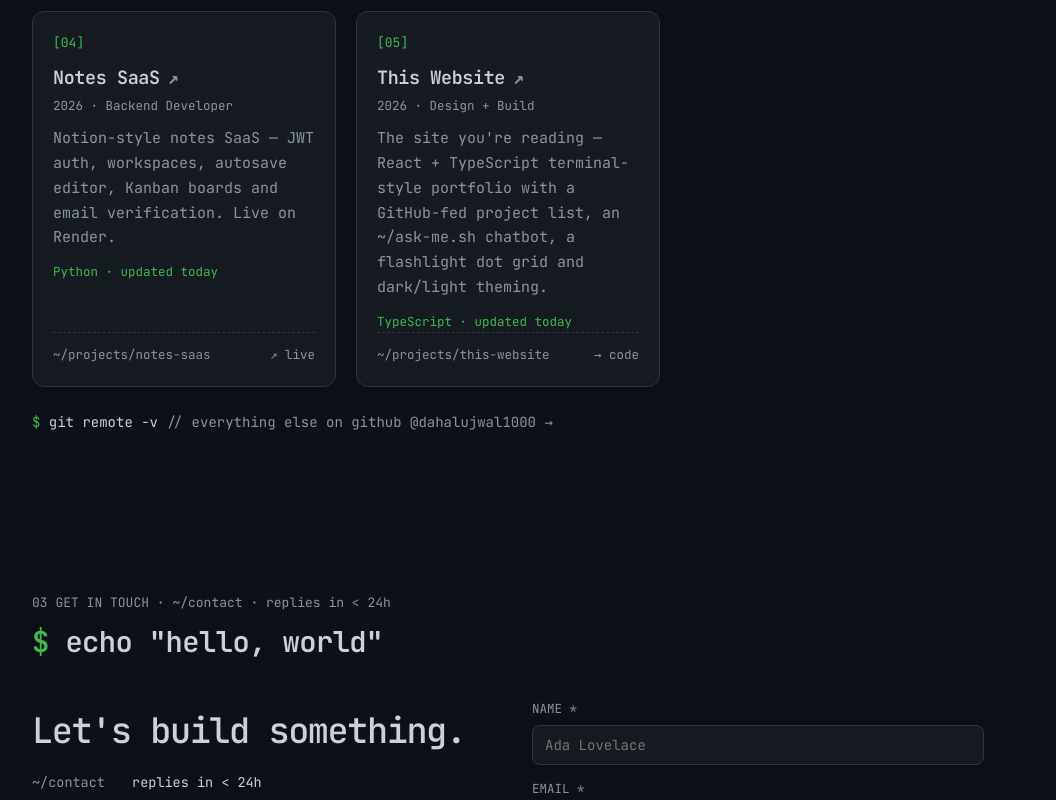
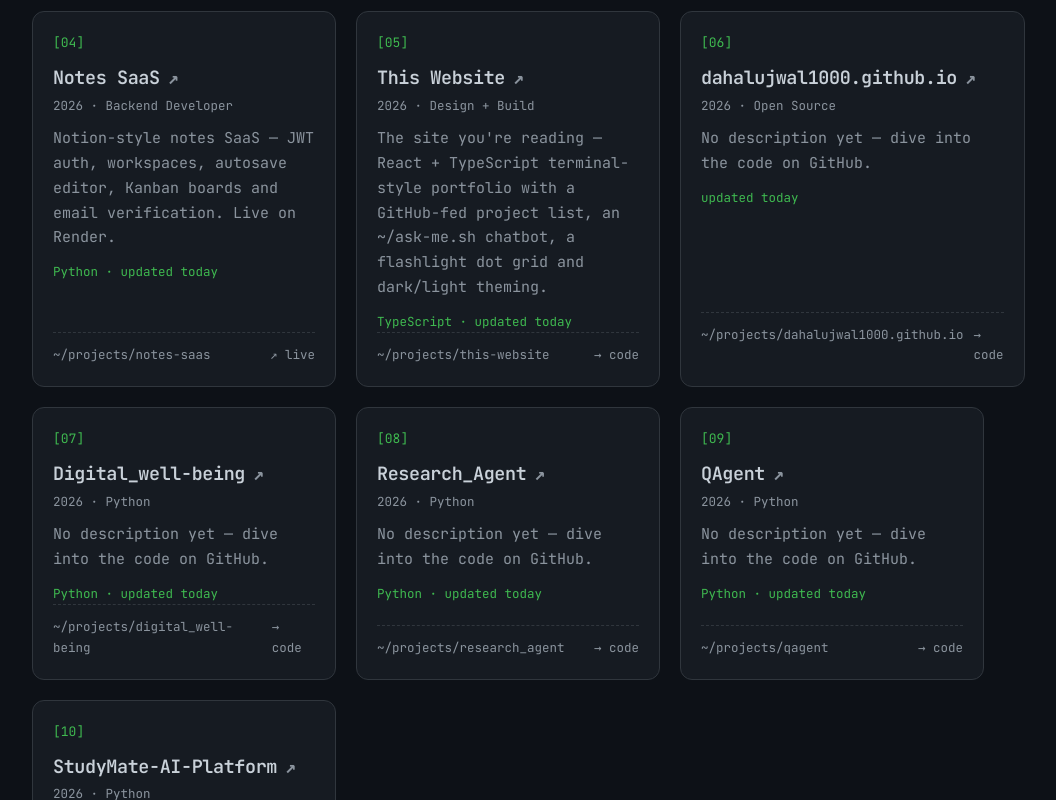
Before and after one commit to dahalujwal1000/dahalujwal1000.github.io, a React (Vite) app: page / in a window 1280 px wide. Shown: the part 1260-2060 px from the top of the page, without its empty margins (132-1188 px from the left). Built offline with nearby package versions, Linux system fonts and the light colour scheme; no server answers.

Commit message:
first commit

```diff
--- a/src/github.gen.ts
+++ b/src/github.gen.ts
@@ -15,6 +15,83 @@ export type GithubRepo = {
 };
 
 export const githubRepos: GithubRepo[] = [
+  {
+    "name": "dahalujwal1000.github.io",
+    "description": "",
+    "topics": [],
+    "language": "",
+    "stars": 0,
+    "pushedAt": "2026-09-17T12:01:05Z",
+    "url": "https://github.com/dahalujwal1000/dahalujwal1000.github.io",
+    "homepage": "",
+    "readMe": ""
+  },
+  {
+    "name": "Digital_well-being",
+    "description": "",
+    "topics": [],
+    "language": "Python",
+    "stars": 0,
+    "pushedAt": "2026-09-15T22:53:15Z",
+    "url": "https://github.com/dahalujwal1000/Digital_well-being",
+    "homepage": "",
+    "readMe": "Digital Wellbeing for Windows (v1.2)\nA Digital-Wellbeing-style single Windows app:\ntoday's Active screen time, Laptop open time, Idle time, Unlocks,\nhourly activity chart, top apps/websites, laptop sessions timeline —\ntracked by a background engine that lives in the system tray, viewed in a\npolished dashboard with animated ring, hover tooltips, click-to-jump week\nchart and pull-to-refresh. Restart-proof by design.\nv1 scope: tracking + storage + dashboard UI. NO blocking / task-kill.\nStack\nPython 3.11+ · CustomTkinter · SQLite · Win32 API via ctypes · PyInstaller\nRun from source (dev)\npowershell\n1. Install Python 3.11+ (winget install Python.Python.3.12) if needed\n2. From this folder:\npip install -r requirements.txt\npython runapp.py # tracker + tray (normal use)\npython runapp.py --dashboard # dashboard window\npython smoketest.py # opens the UI, auto-closes\nThe ONE executable\nThe whole product ships as a single exe:\n Command What it does \n------\n DigitalWellbeing.exe tracker + system tray (normal use / autostart) \n DigitalWellbeing.exe --dashboard open the dashboard window \n DigitalWellbeing.exe --no-tray headless tracker (testing) \nTray menu: Open Dashboard · Today's active time · …"
+  },
+  {
+    "name": "Research_Agent",
+    "description": "",
+    "topics": [],
+    "language": "Python",
+    "stars": 0,
+    "pushedAt": "2026-09-09T18:45:21Z",
+    "url": "https://github.com/dahalujwal1000/Research_Agent",
+    "homepage": "",
+    "readMe": "ResearchAgent\nAI Research Agent — topic in, structured markdown report out.\nPipeline\nTopic → LLM generates 3 queries → Tavily search (5 URLs each)\n→ requests + trafilatura crawl → per-source LLM summary → final report\nSetup\npowershell\npip install -r requirements.txt\ncopy .env.example .env # then fill OPENROUTERAPIKEY + TAVILYAPIKEY\nUsage\npowershell\npython main.py \"benefits of drinking green tea\"\nreport saved to reports/ - .md\nGlobal install (call from anywhere)\npowershell\npip install -e .\nresearch-agent \"benefits of drinking green tea\"\nThis creates a research-agent command on PATH. Reports still save to the\nproject's reports/ folder, and API keys are always read from the project's\n.env no matter which folder you run from.\nFiles\n- main.py — CLI (thin, imports agent.run so API/UI can reuse later)\n- agent.py — orchestrator\n- config.py — env keys + tunables\n- search.py — Tavily client\n- crawler.py — requests + trafilatura\n- llm.py — OpenRouter client with per-stage free models:\n - queries → nvidia/nemotron-3-ultra-550b-a55b:free (reasoning)\n - summaries → google/gemma-4-31b-it:free (fast extraction)\n - report → thinkingmachines/inkling:free (long-form writing)\n - poolside …"
+  },
+  {
+    "name": "QAgent",
+    "description": "",
+    "topics": [],
+    "language": "Python",
+    "stars": 0,
+    "pushedAt": "2026-09-09T16:38:58Z",
+    "url": "https://github.com/dahalujwal1000/QAgent",
+    "homepage": "",
+    "readMe": "AI Security & QA Agent\nScans a codebase or website for security vulnerabilities, vulnerable\ndependencies, broken links, and failing tests — then ranks everything by\nseverity and explains it in plain English.\nCore principle: the LLM orchestrates, it never scans. Every check is a real\nexternal tool run via subprocess; the LLM (via OpenRouter) decides which tools\nto run, reads the raw output, dedupes false positives, and writes the report.\nWhat it checks\n Check Tool (wrapped, not reinvented) \n------\n Security issues (secrets, SQLi, XSS, shell=True, weak hashing) bandit \n Vulnerable dependencies pip-audit (Python) / npm audit (Node) \n Broken links (404 / 5xx / timeouts / redirects) built-in crawler (requests) \n Test suite pass/fail pytest (junit-xml) / npm test \nSetup\nbash\npip install -r requirements.txt\npip install bandit pip-audit # scanner CLIs\ncopy .env.example .env # then add your OpenRouter key\n.env:\nOPENROUTERAPIKEY=sk-or-...\nOPENROUTERMODEL=deepseek/deepseek-chat # any OpenRouter model\nUsage\nbash\npython cli.py path/to/repo # local project\npython cli.py https://github.com/u/r.git # remote repo (cloned to temp)\npython cli.py https://example.com # website (link crawl)\npython …"
+  },
+  {
+    "name": "My_Portfolio",
+    "description": "",
+    "topics": [],
+    "language": "TypeScript",
+    "stars": 0,
+    "pushedAt": "2026-09-09T16:20:29Z",
+    "url": "https://github.com/dahalujwal1000/My_Portfolio",
+    "homepage": "",
+    "readMe": "My Portfolio\nStack\n- React 18 + TypeScript + Vite\n- Plain CSS (CSS custom properties) — no UI framework\n- Google Fonts → JetBrains Mono\n- Deploy target: Vercel (static, free)\nQuick start\nbash\nnpm install\nnpm run dev # local dev → http://localhost:5173\nnpm run sync # refresh GitHub data into src/github.gen.ts\nnpm run build # sync + type-check + production build (dist/)\nnpm run preview # preview the production build\nCustomize\nAll site content (name, links, projects, terminal answers) lives in a single file:\nsrc/content.ts <- edit everything here\nProjects & the chatbot are fed from GitHub automatically. npm run sync\n(also runs before every build) harvests your public repos — description,\ntopics, language, stars, README digest — into src/github.gen.ts. Anything\nfound there shows up on the site and becomes chatbot knowledge. Hand-listed\nprojects in content.ts can claim a repo via repo: \"owner/name\" (stats +\nREADME flow in, no double-listing), hide unwanted repos via github.hide,\nand rewrite anything the machine got wrong — your words always win.\nProject structure\nsrc/\n content.ts <- edit everything here\n github.gen.ts <- GENERATED from GitHub (npm run sync)\n App.tsx <- hash router (#/ …"
+  },
+  {
+    "name": "StudyMate-AI-Platform",
+    "description": "AI academic assistant. Student uploads notes/syllabus/PDFs, tool answers questions, quizzes them, tracks progress, maybe schedules study. Core loop: ingest content → understand → help student (Q&A, summarize, quiz, plan).",
+    "topics": [],
+    "language": "Python",
+    "stars": 0,
+    "pushedAt": "2026-09-06T09:31:09Z",
+    "url": "https://github.com/dahalujwal1000/StudyMate-AI-Platform",
+    "homepage": "",
+    "readMe": "StudyMate AI 🎓\nAI academic assistant for your final year project: upload notes/syllabus/PDFs, get\nsummaries, ask grounded questions with citations, generate quizzes & flashcards,\nplan study tasks and track progress.\nCore loop\nIngest → Understand → Practice → Improve\n Feature How it works \n------\n 📄 Doc upload + summary PDF / PPTX / DOCX / TXT / MD parsed, chunked, summarized (Gemini free tier, or extractive fallback) \n 💬 RAG chatbot TF-IDF retrieval over document chunks → LLM answers with [n] citations, or grounded excerpt fallback \n 🧠 Quiz & flashcards LLM-generated MCQs + flip flashcards, score tracking per attempt \n 🗓️ Study planner Tasks with course, due date, type; todo/done toggle \n 📈 Progress dashboard Topic mastery bars, weak-topic highlight, score history chart \nTech stack\n- Backend: FastAPI + Jinja2 templates + Tailwind (CDN) — design tokens ported 1:1 from the Stitch design system\n- DB: SQLite via SQLAlchemy (swap to Postgres via DATABASEURL)\n- LLM: Gemini, Mistral, or Groq (free tiers) with automatic fallback — set the primary via LLMPROVIDER; any other provider with a key becomes a backup\n- Retrieval: in-memory TF-IDF index (stdlib) — swap for Chroma/FAISS …"
+  },
+  {
+    "name": "URL_Shortner",
+    "description": "",
+    "topics": [],
+    "language": "JavaScript",
+    "stars": 1,
+    "pushedAt": "2026-09-05T18:51:33Z",
+    "url": "https://github.com/dahalujwal1000/URL_Shortner",
+    "homepage": "",
+    "readMe": "🔗 URL Shortener\nA full-stack URL shortener with a Node.js/Express + SQLite backend and a React (Vite + Tailwind CSS) frontend. Shorten long URLs, use custom aliases, set expiry dates, and track real-time click analytics.\n✨ Features\n- Shorten URLs — instantly generate compact short codes (Base62)\n- Custom aliases — optional user-defined short codes (3–20 alphanumeric chars)\n- Link expiration — optional expiry date per link\n- Click analytics — total clicks, referrers, user agents, and recent click activity\n- Rate limiting — 100 requests / 15 min per IP\n- Input validation — strict URL validation with the validator library\n🏗️ Tech Stack\n Layer Technology \n -------- --------------------------------------- \n Backend Node.js, Express, SQLite (sqlite3) \n Frontend React 19, Vite, Tailwind CSS, React Router \n Testing Jest + Supertest \n DevOps Docker + docker-compose, nginx \n📁 Project Structure\nURL-Shortner/\n├── backend/\n│ ├── server.js # Express entry point\n│ ├── config/database.js # SQLite connection + schema\n│ ├── controllers/ # Request handlers\n│ ├── routes/ # API + redirect routes\n│ ├── models/ # DB queries\n│ ├── services/ # Short-code generation\n│ ├── middleware/ # URL validation\n│ …"
+  },
   {
     "name": "norvic-hospital",
     "description": "a hospital website with full froentend and backend",
@@ -47,17 +124,6 @@ export const githubRepos: GithubRepo[] = [
     "url": "https://github.com/dahalujwal1000/Project_zero_delay",
     "homepage": "",
     "readMe": "Nepal Gamer Voice Chat\nA lightweight, low-latency voice chat application designed specifically for Nepal gamers to beat Discord in performance and accessibility.\n🔄 Recent Updates\n- Server port auto-discovery. The signaling server scans upward from its preferred port (default 3000) and writes the chosen port to server/.resolved-port. The frontend calls GET /port to learn which port to connect to. No more EADDRINUSE crashes when another process is squatting on the default.\n- Static frontend dev server. npm run frontend (or npm run dev) serves src/ on port 5173 (or the next free port). The Tauri wrapper is still supported but no longer required for local development.\n- Authentication flow. registerEmail accepts a username and writes a users/{uid} doc to Firestore. The UI reads it back so the bottom-bar username is the chosen name, not an email prefix.\n- Icon set. Replaced the Font Awesome kit placeholder (which was 403ing) with inline SVG icons for mic / headphones / cog / close.\n- Loading overlay. Clears as soon as app.js parses, so Firebase init errors don't strand the user on a spinner.\n🎯 Features\n- Ultra-low latency voice chat ( /port → {\"port\": }\nGET http://localhost: /health …"
-  },
-  {
-    "name": "My_Portfolio",
-    "description": "",
-    "topics": [],
-    "language": "TypeScript",
-    "stars": 0,
-    "pushedAt": "2026-08-31T17:42:37Z",
-    "url": "https://github.com/dahalujwal1000/My_Portfolio",
-    "homepage": "",
-    "readMe": "My Portfolio\n Portfolio site — dark terminal/CLI aesthetic, inspired by akkila.dev.\nStack\n- React 18 + TypeScript + Vite\n- Plain CSS (CSS custom properties) — no UI framework\n- Google Fonts → JetBrains Mono\n- Deploy target: Vercel (static, free)\nQuick start\nbash\nnpm install\nnpm run dev # local dev → http://localhost:5173\nnpm run build # type-check + production build (dist/)\nnpm run preview # preview the production build\nCustomize\nAll site content (name, links, projects, terminal answers) lives in a single file:\nsrc/content.ts <- edit everything here\nProject structure\nsrc/\n content.ts <- edit everything here\n App.tsx\n main.tsx\n index.css\n hooks/useReveal.ts <- scroll-reveal (IntersectionObserver)\n components/\n DotBackground.tsx <- interactive cursor-repel dot grid (full-page canvas)\n Nav.tsx\n Hero.tsx\n Terminal.tsx <- interactive /ask-me.sh widget\n Projects.tsx\n Contact.tsx\n Footer.tsx\nRoadmap\n- [ ] Replace placeholder projects with real work\n- [ ] Wire the contact form to a backend (Formspree / Resend)\n- [ ] Optional 3D hero object (Three.js / React Three Fiber)"
   },
   {
     "name": "-nepal-gamer-voice_ZERO_DELAY",
@@ -102,17 +168,6 @@ export const githubRepos: GithubRepo[] = [
     "url": "https://github.com/dahalujwal1000/portfolio",
     "homepage": "",
     "readMe": "React + Vite\nThis template provides a minimal setup to get React working in Vite with HMR and some Oxlint rules.\nCurrently, two official plugins are available:\n- @vitejs/plugin-react uses Oxc\n- @vitejs/plugin-react-swc uses SWC\nReact Compiler\nThe React Compiler is not enabled on this template because of its impact on dev & build performances. To add it, see this documentation.\nExpanding the Oxlint configuration\nIf you are developing a production application, we recommend using TypeScript with type-aware lint rules enabled. Check out the TS template for information on how to integrate TypeScript and Oxlint's TypeScript related rules in your project."
-  },
-  {
-    "name": "URL_Shortner",
-    "description": "",
-    "topics": [],
-    "language": "Python",
-    "stars": 1,
-    "pushedAt": "2026-07-20T12:07:01Z",
-    "url": "https://github.com/dahalujwal1000/URL_Shortner",
-    "homepage": "",
-    "readMe": ""
   },
   {
     "name": "dahalujwal1000",
@@ -168,18 +223,7 @@ export const githubRepos: GithubRepo[] = [
     "url": "https://github.com/dahalujwal1000/new_practice",
     "homepage": "",
     "readMe": "just a test page"
-  },
-  {
-    "name": "Practice-06-11",
-    "description": "",
-    "topics": [],
-    "language": "HTML",
-    "stars": 0,
-    "pushedAt": "2026-07-11T17:07:11Z",
-    "url": "https://github.com/dahalujwal1000/Practice-06-11",
-    "homepage": "",
-    "readMe": "this is trial website created with free ai tools."
   }
 ];
 
-export const githubSyncedAt = "2026-09-04T12:53:43.133Z";
+export const githubSyncedAt = "2026-09-17T12:02:26.244Z";
```
